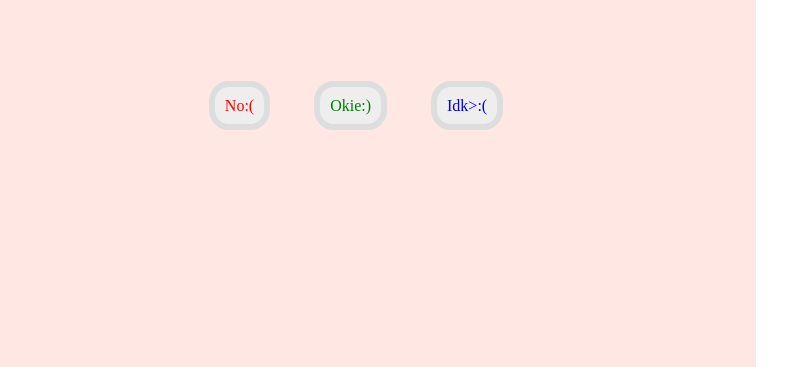
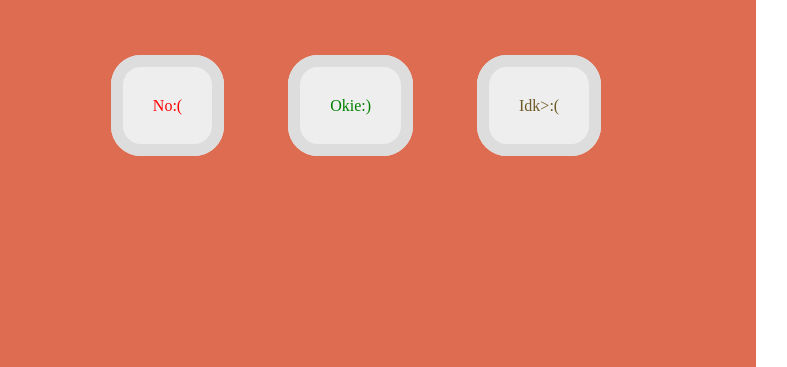
Before and after one commit to JHAY2R4/JHAY2R4-website, a plain HTML site: page index.html in a window 1280 px wide. Shown: the part 433-800 px from the top of the page, without its empty margins (44-831 px from the left). Drawn offline with Linux system fonts and the light colour scheme.

Commit message:
Update style.css

```diff
--- a/style.css
+++ b/style.css
@@ -1,20 +1,21 @@
 *{padding: 0;margin: 0;}
 .container{height: 100vh;
            width: 100vh;
-           color: #444;
-           background: #ffe7e3;
+           color: #161417;
+           background: #de6c50;
            text-align: center;}
-.Me,.Okie, .No{
+.Me,.Okie, .No, .Idk{
 	padding-top: 25%
 }
 h2{font-size: 100px;margin-bottom: 100px;}
 .Me span{color: red;}
 .Me a{text-decoration: none;
      background: #eee;
-     padding: 10px;
-     margin: 10px 20px;
-     border: 6px solid #ddd;
-     border-radius: 20px;
+     padding: 30px;
+     margin: 20px 30px;
+     border: 12px solid #ddd;
+     border-radius: 30px;
  }
 #No{color:red;}
 #Okie{color: green;}
+#Idk{color: #6e5a25;}
```
